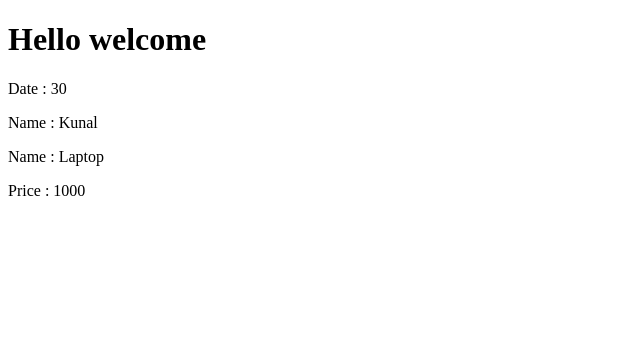
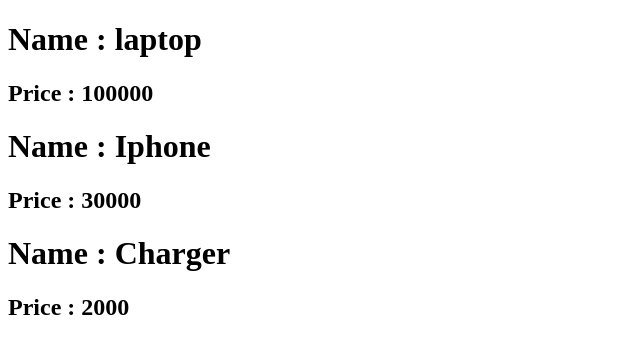
Before and after one commit to kunal-zende/React-Beginner-friendly-course, a React (Vite) app: page / in a window 1280 px wide. Shown: the top 354 px of the page, without its empty margins (0-640 px from the left). Built offline with nearby package versions, Linux system fonts and the light colour scheme.

Commit message:
List - Idea about list and Map function

```diff
--- a/src/App.jsx
+++ b/src/App.jsx
@@ -1,11 +1,11 @@
-import Greeting from "./components/Greeting";
 import ProductInfo from "./components/ProductInfo";
+import UserList from "./components/UserList";
 
 const App = () => {
   return (
   <div>
-    <Greeting/>
-    <ProductInfo/>
+   {/* <UserList/> */}
+   <ProductInfo/>
   </div>
   );
 }
--- a/src/components/ProductInfo.jsx
+++ b/src/components/ProductInfo.jsx
@@ -1,13 +1,19 @@
 const ProductInfo = () => {
-    const info = {
-        name : "Laptop",
-        price : 1000,
-    }
+    const products = [
+        { id: 1, name : "laptop", price : 100000},
+        { id: 2, name : "Iphone", price : 30000},
+        { id: 3, name : "Charger", price : 2000},
+    ]
 
     return (
-        <div>
-            <p>Name : {info.name}</p>
-            <p>Price : {info.price}</p>
+        <div >
+            {products.map((p) => (
+                <div key={p.id}>
+                    <h1>Name : {p.name}</h1>
+                    <h2>Price : {p.price}</h2>
+                </div>
+            ))}
+
         </div>
     );
 }
--- /dev/null
+++ b/src/components/UserList.jsx
@@ -0,0 +1,23 @@
+import React from 'react'
+
+const UserList = () => {
+
+    const users = [
+        { id: 1, name: "Kunal", age: 22 },
+        { id: 2, name: "Sandeep", age: 20},
+        { id: 3, name: "Data", age: 21}
+    ]
+  return (
+    <div>
+      {users.map((user)=> (
+        <div key={user.id}>
+            <h1>Id: {user.id}</h1>
+            <h1>Name : {user.name}</h1>
+            <h1>Age : {user.age}</h1>
+        </div>
+      ))}
+    </div>
+  )
+}
+
+export default UserList
```
